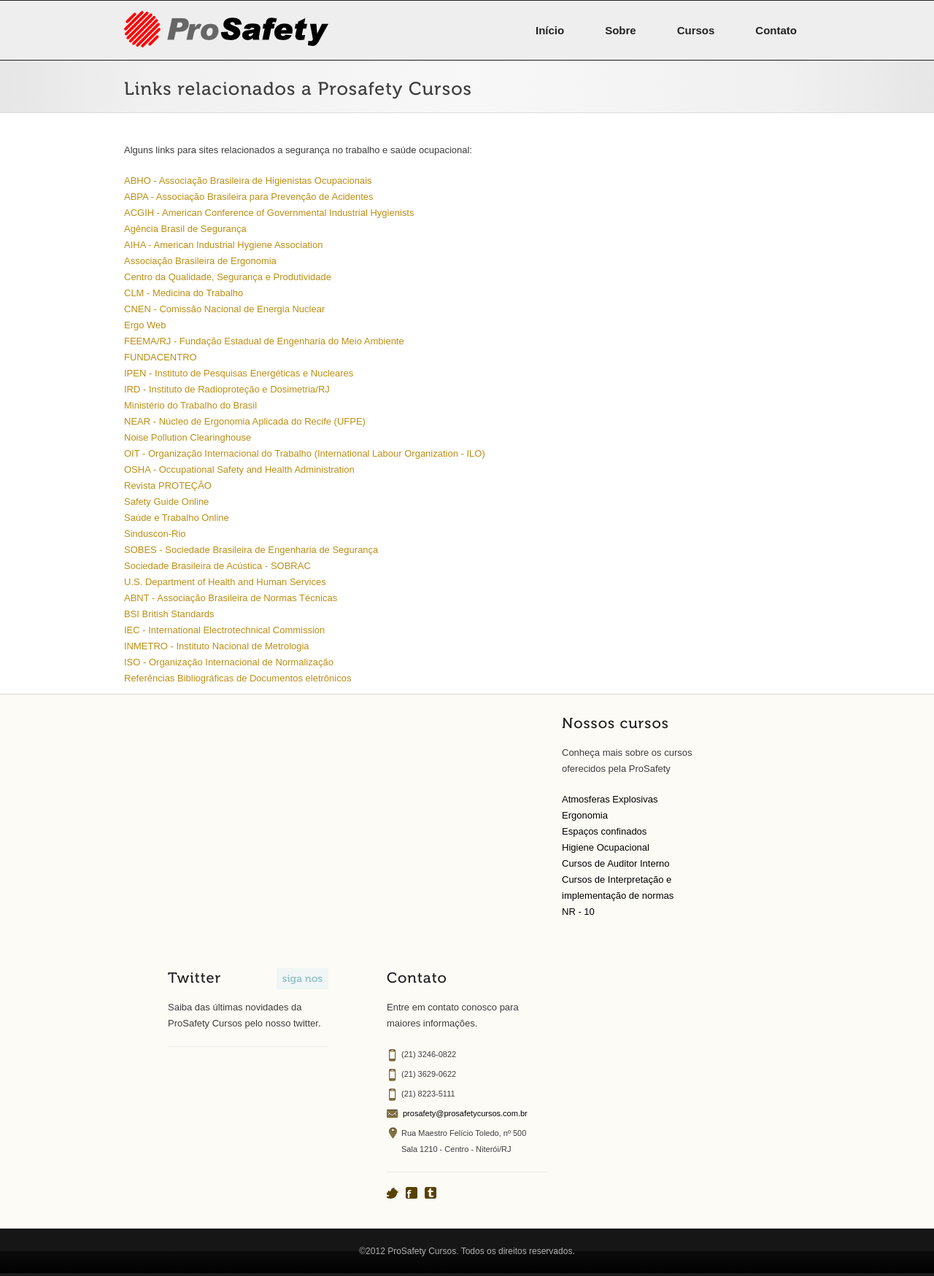
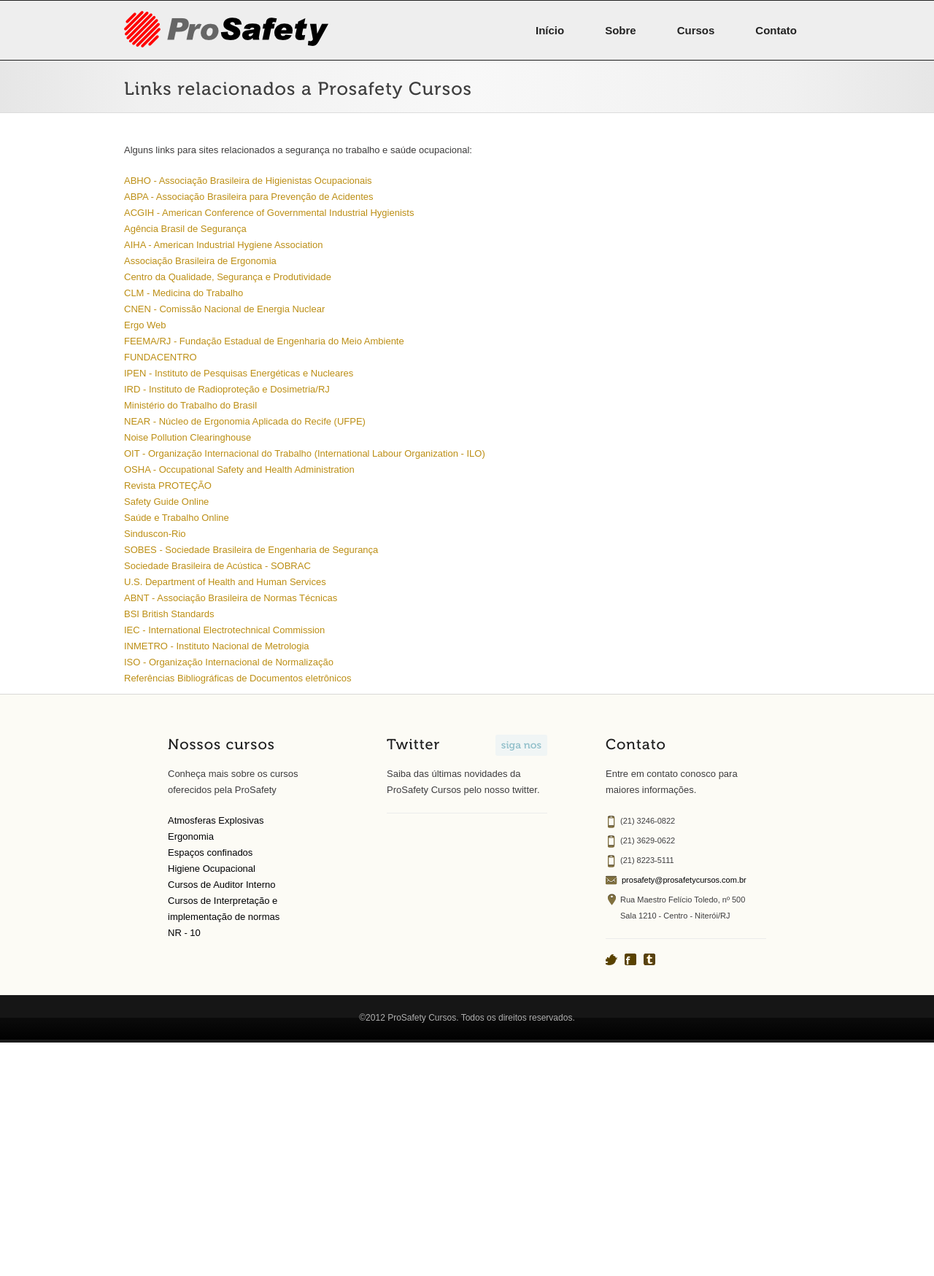
Before and after one commit to prosafetycursos/prosafetycursos.github.com, a Jekyll site: the page built from sobre/links.html, in a window 1280 px wide. Shown: the whole page at 73% size. Built offline with Jekyll 4.4.1, drawn with Linux system fonts in a browser that asks for light colours; after the commit the page ends 1429 px from its top, so only the background shows below that.

Commit message:
Correção no footer

```diff
--- a/sobre/links.html
+++ b/sobre/links.html
@@ -9,7 +9,7 @@
   </div>
 </div>
 <div class='container_16'>
-  <div class='grid_9'>
+  <div class='grid_16'>
     <p>Alguns links para sites relacionados a segurança no trabalho e saúde ocupacional:</p>
     <ul>
       <li><a href="http://abho.com.br/" target="_blank">ABHO - Associação Brasileira de Higienistas Ocupacionais</a><br />
```
